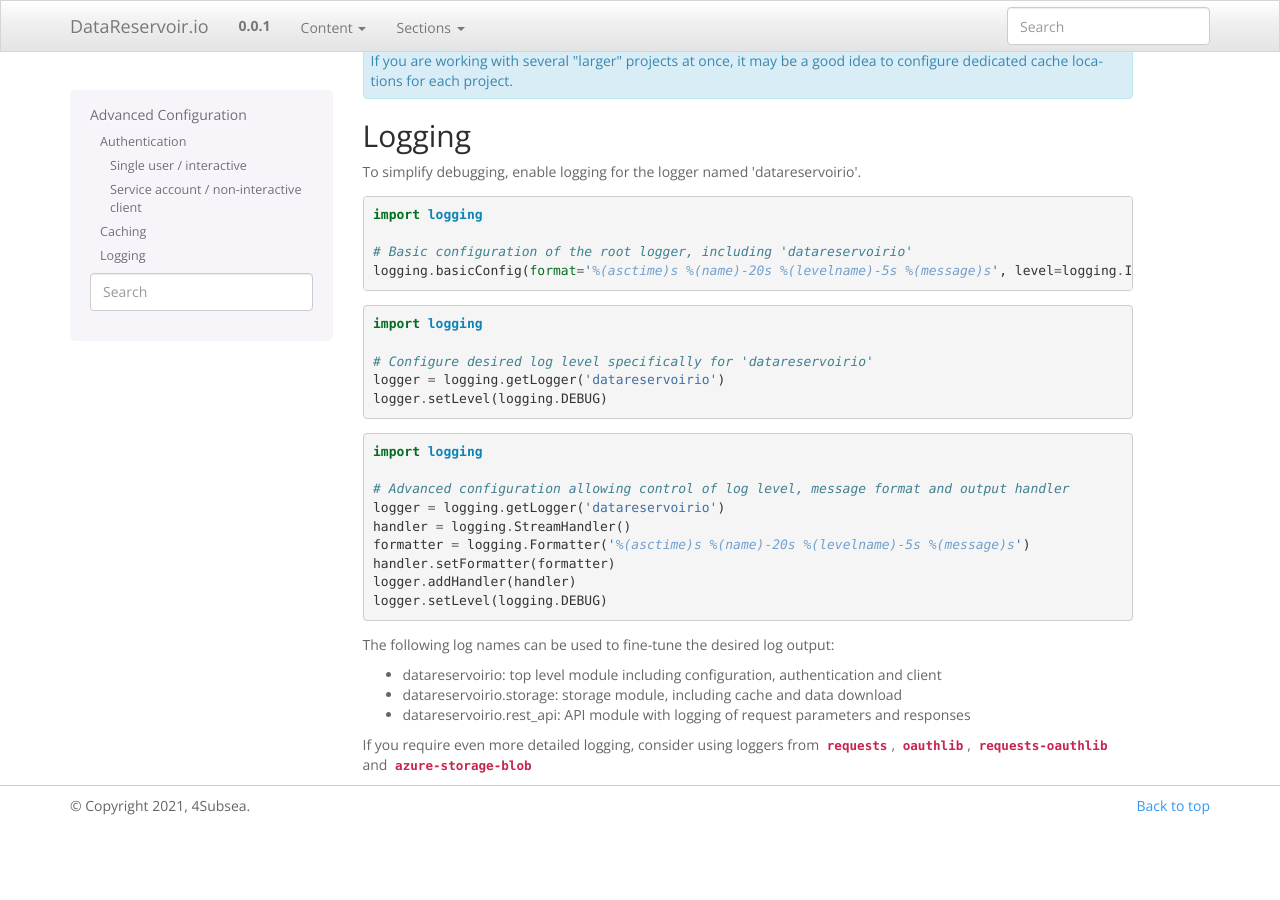
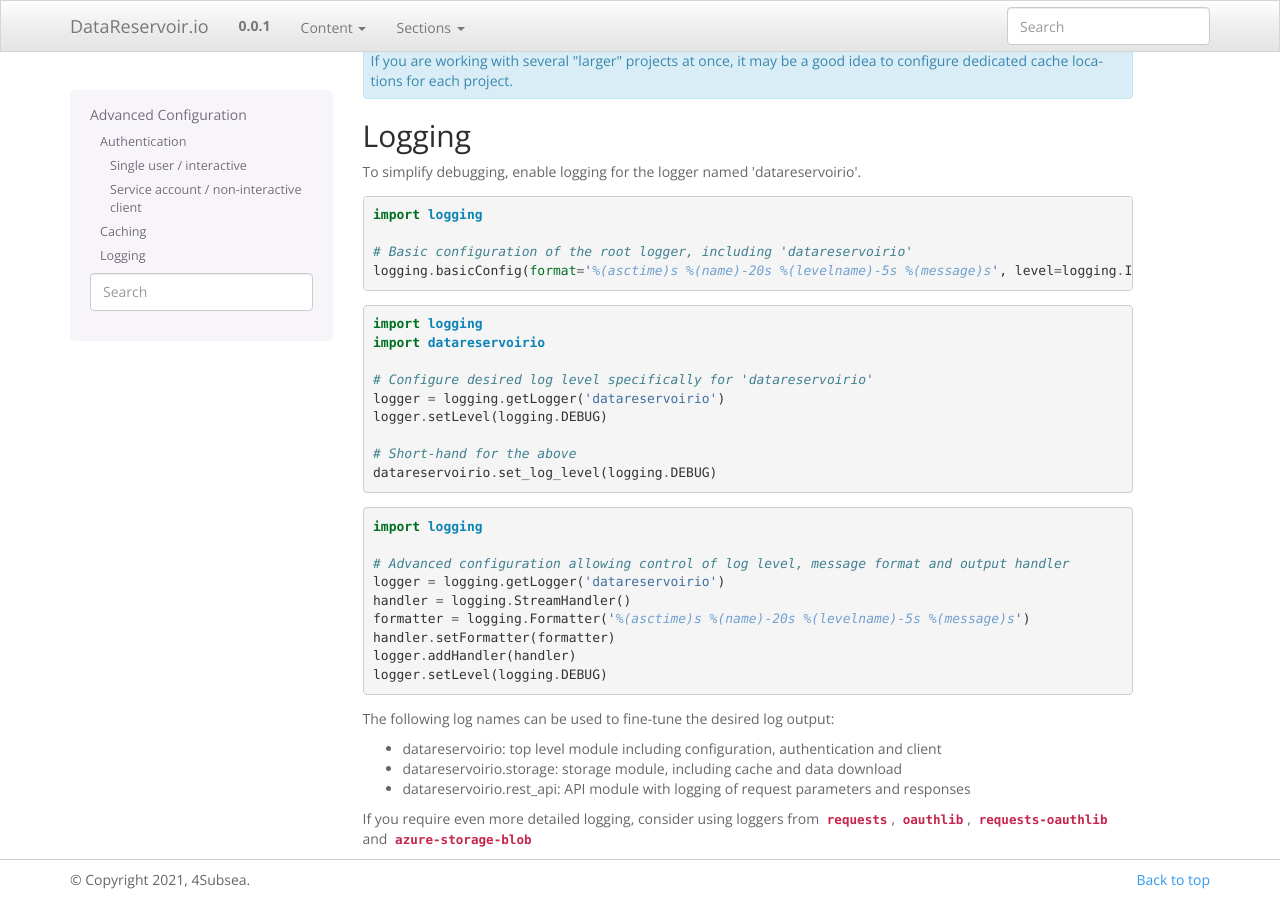
Before and after one commit to 4Subsea/drio-python, a Sphinx documentation site: the page built from docs/advanced_config.rst, in a window 1280 px wide and 900 px high, scrolled down 1561 px. Built offline with Sphinx 7.4.7, drawn with Linux system fonts in a browser that asks for light colours; before the commit the page ends 2387 px from its top, so only the background shows below that.

Commit message:
Added short-hand `set_log_level` example

```diff
--- a/docs/advanced_config.rst
+++ b/docs/advanced_config.rst
@@ -106,10 +106,14 @@
 .. code:: python
 
     import logging
+    import datareservoirio
 
     # Configure desired log level specifically for 'datareservoirio'
     logger = logging.getLogger('datareservoirio')
     logger.setLevel(logging.DEBUG)
+
+    # Short-hand for the above
+    datareservoirio.set_log_level(logging.DEBUG)
 
 .. code:: python
 
```
